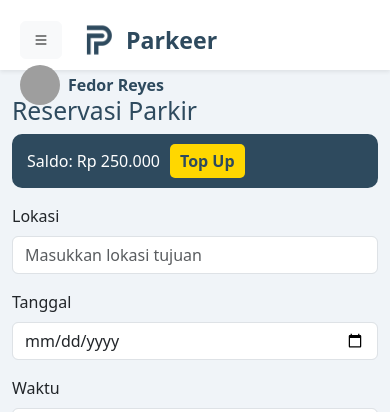
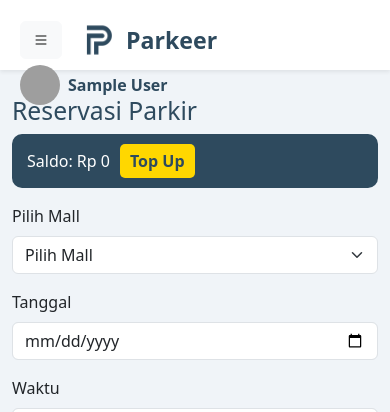
Before and after one commit to Leofernandy/e-parking, a PHP site: page /reservasi.php in a window 390 px wide; the page is wider, and only the part inside the window is pictured. Shown: the top 412 px of that part. Run offline with PHP 8.4, Linux system fonts and the light colour scheme; the visitor is signed in with stand-in values (Sample User, id 1); data that the repository does not hold is empty; grey boxes are pictures that could not be loaded.

Commit message:
Update reservasi.php

```diff
--- a/reservasi.php
+++ b/reservasi.php
@@ -1,3 +1,54 @@
+<?php
+session_start();
+require 'config.php';
+
+
+
+if (!isset($_SESSION['user_id'])) {
+    echo "<script>
+        alert('Silakan login terlebih dahulu!');
+        window.location.href = 'login.php';
+    </script>";
+    exit();
+}
+$userId = $_SESSION['user_id'];
+
+try {
+    $stmt = $pdo->prepare("SELECT saldo FROM users WHERE id = :user_id");
+    $stmt->execute(['user_id' => $userId]);
+    $user = $stmt->fetch(PDO::FETCH_ASSOC);
+
+    if ($user) {
+        $saldo = $user['saldo'];
+    } else {
+        $saldo = 0; // default kalau user tidak ditemukan
+    }
+} catch (Exception $e) {
+    $saldo = 0; // kalau error, set saldo ke 0
+}
+
+// Ambil jumlah slot yang tersedia berdasarkan mall_id
+try {
+    // Query untuk menghitung jumlah slot available berdasarkan mall_id
+    $stmt = $pdo->prepare("SELECT mall_id, COUNT(*) as available_slots
+                           FROM Parking_slots
+                           WHERE status = 'available'
+                           GROUP BY mall_id");
+    $stmt->execute();
+    $availableSlots = $stmt->fetchAll(PDO::FETCH_ASSOC);
+
+    // Membuat array untuk menyimpan jumlah slot yang tersedia berdasarkan mall_id
+    $availableSlotsArray = [];
+    foreach ($availableSlots as $slot) {
+        $availableSlotsArray[$slot['mall_id']] = $slot['available_slots'];
+    }
+} catch (Exception $e) {
+    $availableSlotsArray = [];
+    echo 'Error: ' . $e->getMessage();
+}
+?>
+
+
 <!DOCTYPE html>
 <html lang="id">
 <head>
@@ -7,11 +58,8 @@
     <link href="https://cdn.jsdelivr.net/npm/bootstrap@5.3.0/dist/css/bootstrap.min.css" rel="stylesheet">
     <link rel="stylesheet" href="https://cdn.jsdelivr.net/npm/bootstrap-icons/font/bootstrap-icons.css">
     <link rel="stylesheet" href="css/styles.css">
-    <!-- Leaflet CSS -->
-    <link rel="stylesheet" href="https://unpkg.com/leaflet/dist/leaflet.css" />
-
-    <!-- Leaflet JS -->
-    <script src="https://unpkg.com/leaflet/dist/leaflet.js"></script>
+    <link rel="stylesheet" href="https://unpkg.com/leaflet@1.9.3/dist/leaflet.css" />
+    <script src="https://unpkg.com/leaflet@1.9.3/dist/leaflet.js"></script>
 
     <style>
 
@@ -119,6 +167,10 @@
             background: #243b53; /* Warna biru gelap saat hover */
             box-shadow: 0 10px 20px rgba(0, 0, 0, 0.2);
         }
+
+
+
+
     </style>
 </head>
 <body>
@@ -132,9 +184,10 @@
             </a>
         </div>
         <div class="d-flex align-items-center">
-            <img src="assets/img/profilepic.jpg" alt="Foto Profil" class="profile-img me-2">
-            <span class="fw-bold text-navy">Fedor Reyes</span>
+            <img src="<?php echo $_SESSION['foto_profile']; ?>" alt="Foto Profil" class="profile-img me-2">
+            <span class="fw-bold text-navy"><?php echo htmlspecialchars($_SESSION['user_nama']); ?></span>
         </div>
+
     </nav>
 
     <!-- Sidebar -->
@@ -153,15 +206,25 @@
         <div class="row">
             <div class="col-md-6">
             <div class="saldo-container mb-3">
-            <span>Saldo: Rp 250.000</span>
+            <span>Saldo: Rp <?php echo number_format($saldo, 0, ',', '.'); ?></span>
             <a href="topup.php"><button id="top-up">Top Up</button></a>
 
         </div>
-                <form>
-                    <div class="mb-3">
-                        <label for="lokasi" class="form-label">Lokasi</label>
-                        <input type="text" class="form-control" id="lokasi" placeholder="Masukkan lokasi tujuan">
-                    </div>
+                <form id="mallForm" action="bayar.php" method="POST">
+                <div class="mb-3" id="mall-select-container" >
+                    <label for="mall_id" class="form-label">Pilih Mall</label>
+                    <select class="form-select" id="mall_id" name="mall_id">
+
+                        <option selected disabled>Pilih Mall </option>
+                        <option value="1" data-img="assets/img/mall1.jpg">Centre Point Mall</option>
+                        <option value="2" data-img="assets/img/mall2.jpg">Sun Plaza</option>
+                        <option value="3" data-img="assets/img/mall3.jpg">DeliPark Mall</option>
+                    </select>
+                </div>
+                    <input type="hidden" name="nama_mall" id="nama_mall">
+                    <input type="hidden" name="harga_per_jam" id="harga_per_jam">
+                    <input type="hidden" name="alamat_mall" id="alamat_mall">
+                    <input type="hidden" name="gambar_mall" id="gambar_mall">
                     <div class="mb-3">
                         <label for="tanggal" class="form-label">Tanggal</label>
                         <input type="date" class="form-control" id="tanggal">
@@ -170,27 +233,34 @@
                         <label for="waktu" class="form-label">Waktu</label>
                         <input type="time" class="form-control" id="waktu">
                     </div>
-                    <button type="submit" class="btn-navy">Cari Lokasi</button>
+                    <button type="submit" class="btn-navy"> Reservasi Sekarang</button>
                 </form>
             </div>
             <div class="col-md-6">
-                <div class="my-4">
-                    <button onclick="updateMarker(3.5833, 98.6756, 'Sun Plaza Medan')" class="btn btn-navy">Sun Plaza</button>
-                    <button onclick="updateMarker(3.5895, 98.6752, 'Centre Point Mall Medan')" class="btn btn-navy">Centre Point</button>
-                    <button onclick="updateMarker(3.5838, 98.6695, 'DeliPark Mall Medan')" class="btn btn-navy">DeliPark</button>
-                </div>
-                <div id="map" style="height: 400px; border-radius: 10px;"></div>
+            <div class="col-md-6">
+                <div id="map" style="width: 100%; height: 400px; width: 637px; border-radius: 10px;"></div>
+            </div>
+
             </div>
         </div>
-        <h3 class="mt-4">Pilih Lokasi Parkir</h3>
+        <h3 class="mt-4">Saran Lokasi</h3>
         <div class="row">
         <div class="col-md-4">
                 <div class="mall-card shadow-lg rounded-3 p-3 text-center">
                     <img src="assets/img/mall1.jpg" alt="DeliPark Mall" class="img-fluid rounded-3">
                     <h5 class="mt-3 fw-bold">Centre Point Mall</h5>
                     <p class="text-muted">IDR Rp 5.000/jam</p>
-                    <p class="text-success fw-semibold">Slot Tersedia: 12</p>
-                    <a href="bayar.php" class="btn btn-navy w-100">Reservasi Sekarang</a>
+                    <p class="text-success fw-semibold">Slot Tersedia: <?php echo isset($availableSlotsArray[1]) ? $availableSlotsArray[1] : 0; ?></p>
+                    <form action="bayar.php" method="POST">
+                        <input type="hidden" name="mall_id" value="1"> <!-- 1 = Centre Point Mall -->
+                        <input type="hidden" name="nama_mall" value="Centre Point Mall">
+                        <input type="hidden" name="harga_per_jam" value="5000">
+                        <input type="hidden" name="alamat_mall" value="Jalan Jawa, 8, Medan, Indonesia">
+                        <input type="hidden" name="gambar_mall" value="assets/img/mall1.jpg">
+                        <button type="submit" class="btn btn-navy w-100">Reservasi Sekarang</button>
+                    </form>
+
+
                 </div>
             </div>
             <div class="col-md-4">
@@ -198,8 +268,16 @@
                     <img src="assets/img/mall2.jpg" alt="DeliPark Mall" class="img-fluid rounded-3">
                     <h5 class="mt-3 fw-bold">Sun Plaza</h5>
                     <p class="text-muted">IDR Rp 6.000/jam</p>
-                    <p class="text-success fw-semibold">Slot Tersedia: 5</p>
-                    <button class="btn btn-navy w-100">Reservasi Sekarang</button>
+                    <p class="text-success fw-semibold">Slot Tersedia: <?php echo isset($availableSlotsArray[2]) ? $availableSlotsArray[2] : 0; ?></p>
+                    <form action="bayar.php" method="POST">
+                        <input type="hidden" name="mall_id" value="2">
+                        <input type="hidden" name="nama_mall" value="Sun Plaza">
+                        <input type="hidden" name="harga_per_jam" value="6000">
+                        <input type="hidden" name="alamat_mall" value="Jl. K.H. Zainul Arifin No.7, Medan">
+                        <input type="hidden" name="gambar_mall" value="assets/img/mall2.jpg">
+                        <button type="submit" class="btn btn-navy w-100">Reservasi Sekarang</button>
+                    </form>
+
                 </div>
             </div>
             <div class="col-md-4">
@@ -207,8 +285,16 @@
                     <img src="assets/img/mall3.jpg" alt="DeliPark Mall" class="img-fluid rounded-3">
                     <h5 class="mt-3 fw-bold">DeliPark Mall</h5>
                     <p class="text-muted">IDR Rp 6.000/jam</p>
-                    <p class="text-success fw-semibold">Slot Tersedia: 12</p>
-                    <button class="btn btn-navy w-100">Reservasi Sekarang</button>
+                    <p class="text-success fw-semibold">Slot Tersedia: <?php echo isset($availableSlotsArray[3]) ? $availableSlotsArray[3] : 0; ?></p>
+                    <form action="bayar.php" method="POST">
+                        <input type="hidden" name="mall_id" value="3">
+                        <input type="hidden" name="nama_mall" value="Deli Park Mall">
+                        <input type="hidden" name="harga_per_jam" value="6000">
+                        <input type="hidden" name="alamat_mall" value="Jl. Putri Hijau Dalam No.1, Medan">
+                        <input type="hidden" name="gambar_mall" value="assets/img/mall3.jpg">
+                        <button type="submit" class="btn btn-navy w-100">Reservasi Sekarang</button>
+                    </form>
+
                 </div>
             </div>
 
@@ -220,34 +306,94 @@
             document.getElementById('sidebar').classList.toggle('active');
         });
     </script>
+    <script>
+    // Data lengkap mall
+    const mallData = {
+        1: {
+            name: "Centre Point Mall",
+            harga: 5000,
+            alamat: "Jalan Jawa, 8, Medan, Indonesia",
+            gambar: "assets/img/mall1.jpg"
+        },
+        2: {
+            name: "Sun Plaza",
+            harga: 6000,
+            alamat: "Jl. K.H. Zainul Arifin No.7, Medan",
+            gambar: "assets/img/mall2.jpg"
+        },
+        3: {
+            name: "Deli Park Mall",
+            harga: 6000,
+            alamat: "Jl. Putri Hijau Dalam No.1, Medan",
+            gambar: "assets/img/mall3.jpg"
+        }
+    };
 
-    <script>
-        // Inisialisasi map ke Medan
-        var map = L.map('map').setView([3.5952, 98.6722], 14); // Titik tengah kota Medan
+    document.getElementById('mall_id').addEventListener('change', function () {
+        const mallId = this.value;
+        const mall = mallData[mallId];
 
-        // Pakai OpenStreetMap tiles
-        L.tileLayer('https://{s}.tile.openstreetmap.org/{z}/{x}/{y}.png', {
-            attribution: '&copy; <a href="https://openstreetmap.org/copyright">OpenStreetMap</a> contributors'
-        }).addTo(map);
+        if (mall) {
+            // Isi hidden input
+            document.getElementById('nama_mall').value = mall.name;
+            document.getElementById('harga_per_jam').value = mall.harga;
+            document.getElementById('alamat_mall').value = mall.alamat;
+            document.getElementById('gambar_mall').value = mall.gambar;
+        }
+    });
 
-        // Simpan marker global
-        var marker = L.marker([3.5952, 98.6722]).addTo(map)
-            .bindPopup('<b>Medan Kota</b><br>Selamat datang di Medan.')
-            .openPopup();
+    // Inisialisasi peta Leaflet
+    const map = L.map('map').setView([3.5952, 98.6722], 13); // Lokasi default: Medan
 
-        // Fungsi update marker
-        function updateMarker(lat, lng, popupText) {
-            if (marker) {
-                map.removeLayer(marker); // Hapus marker lama
+    // Tambahkan layer peta
+    L.tileLayer('https://{s}.tile.openstreetmap.org/{z}/{x}/{y}.png', {
+        attribution: '&copy; OpenStreetMap',
+        maxZoom: 18
+    }).addTo(map);
+
+    // Data mall dengan koordinat
+    const mallLocations = {
+        1: {
+            name: "Centre Point Mall",
+            lat: 3.591650247047374,
+            lng: 98.68068514417635
+        },
+        2: {
+            name: "Sun Plaza",
+            lat: 3.583430159402525,
+            lng: 98.67153225776613
+        },
+        3: {
+            name: "DeliPark Mall",
+            lat: 3.594592719574755,
+            lng: 98.67438593776994
+        }
+    };
+
+    let currentMarker = null;
+
+    // Saat dropdown mall dipilih
+    document.getElementById('mall_id').addEventListener('change', function () {
+        const mallId = this.value;
+        const mall = mallLocations[mallId];
+
+        if (mall) {
+            // Pindah dan zoom ke mall
+            map.setView([mall.lat, mall.lng], 17);
+
+            // Hapus marker lama jika ada
+            if (currentMarker) {
+                map.removeLayer(currentMarker);
             }
-            marker = L.marker([lat, lng]).addTo(map)
-                .bindPopup('<b>' + popupText + '</b>')
+
+            // Tambahkan marker baru
+            currentMarker = L.marker([mall.lat, mall.lng])
+                .addTo(map)
+                .bindPopup(`<b>${mall.name}</b>`)
                 .openPopup();
-
-            map.setView([lat, lng], 16); // Zoom lebih dekat ke lokasi mall
         }
-    </script>
-
+    });
+</script>
 
 
 </body>
```
